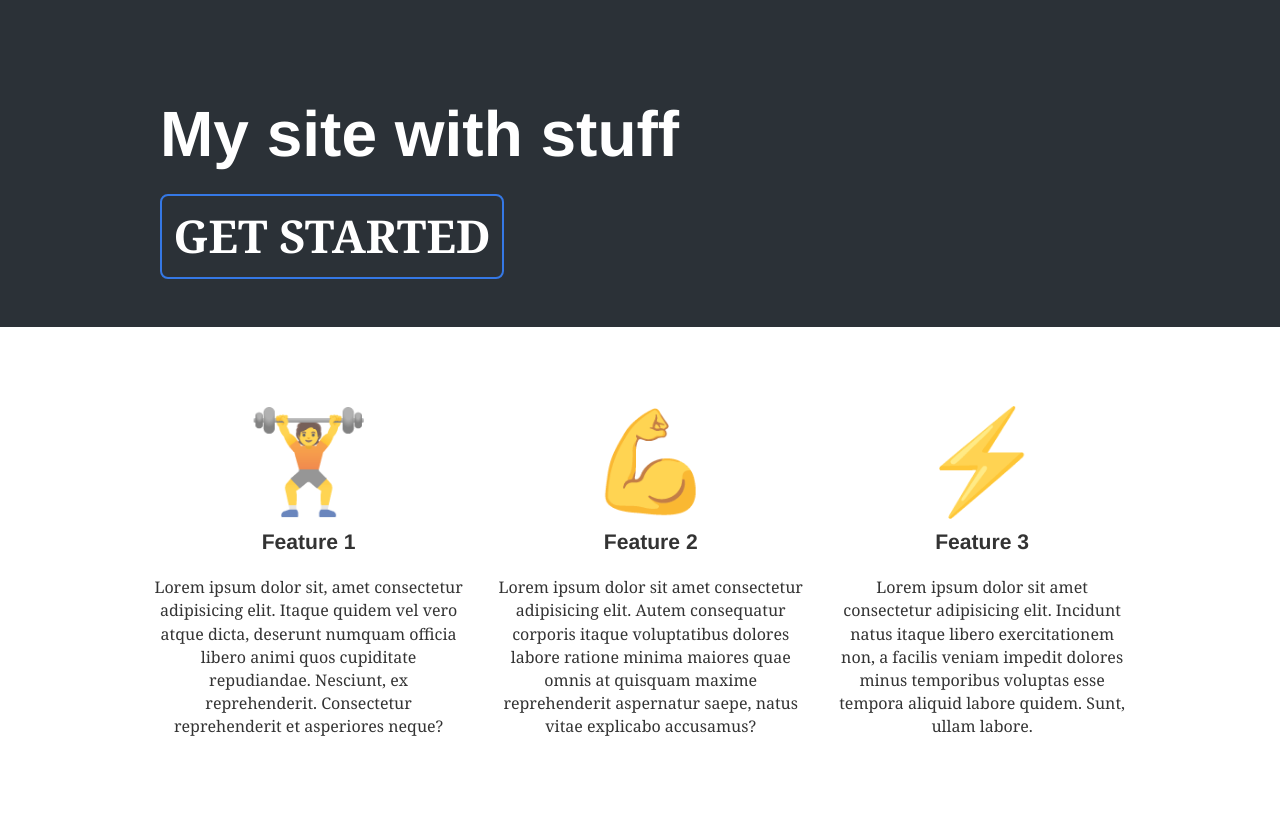
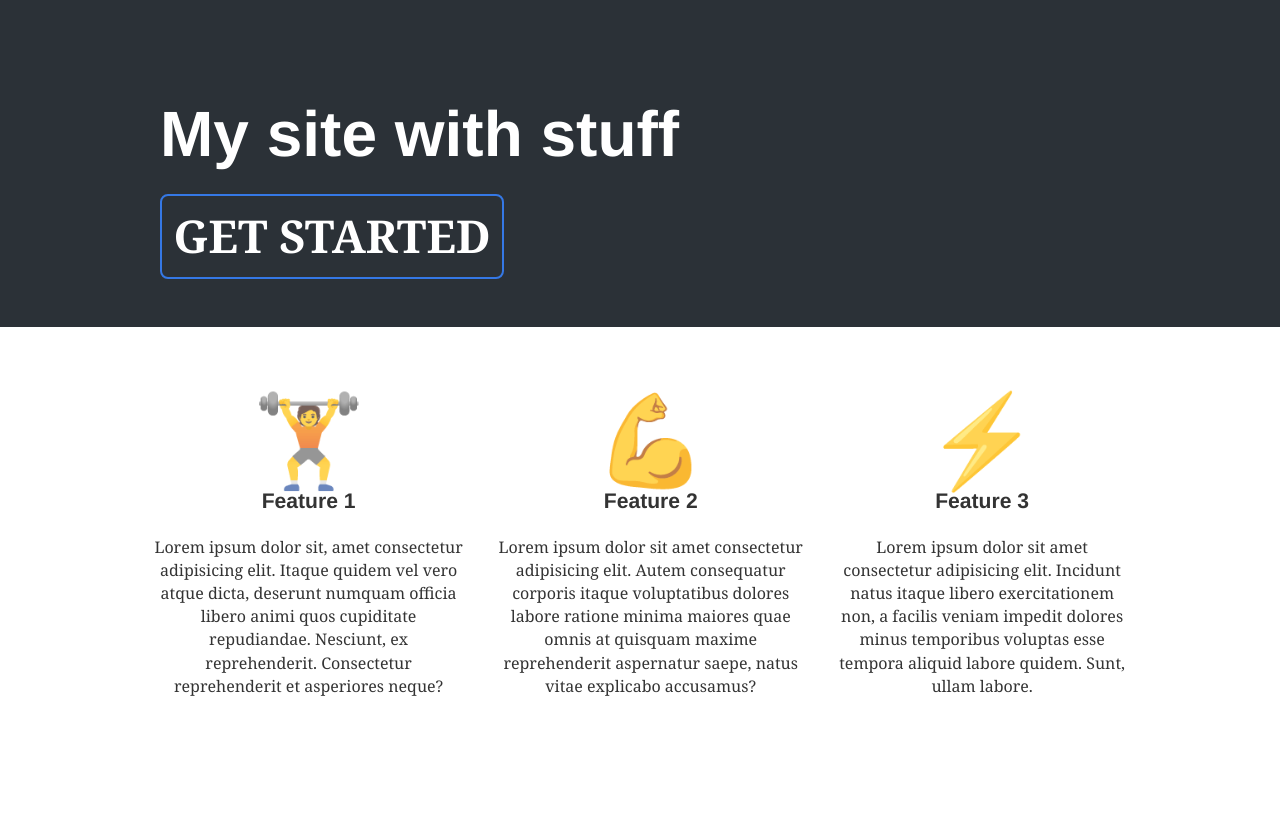
Before and after one commit to chadly/gatsby-starter, a Gatsby site: page / in a window 1280 px wide. Built offline with nearby package versions, Linux system fonts and the light colour scheme; Gatsby itself is replaced by a stand-in of ours.

Commit message:
Fix classes on homepage

```diff
--- a/src/pages/index.js
+++ b/src/pages/index.js
@@ -36,13 +36,7 @@ const Homepage = ({
 
 			<section className={classes.features}>
 				<div className={classes.featureItem}>
-					<span
-						alt="Ready for Translations"
-						className="featureImage"
-						style={{
-							fontSize: "100px"
-						}}
-					>
+					<span alt="Ready for Translations" className={classes.featureIcon}>
 						🏋️
 					</span>
 
@@ -55,13 +49,7 @@ const Homepage = ({
 					</p>
 				</div>
 				<div className={classes.featureItem}>
-					<span
-						alt="Ready for Translations"
-						className="featureImage"
-						style={{
-							fontSize: "100px"
-						}}
-					>
+					<span alt="Ready for Translations" className={classes.featureIcon}>
 						💪
 					</span>
 
@@ -74,13 +62,7 @@ const Homepage = ({
 					</p>
 				</div>
 				<div className={classes.featureItem}>
-					<span
-						alt="Ready for Translations"
-						className="featureImage"
-						style={{
-							fontSize: "100px"
-						}}
-					>
+					<span alt="Ready for Translations" className={classes.featureIcon}>
 						⚡️
 					</span>
 
@@ -144,6 +126,9 @@ const useStyles = createUseStyles({
 	featureItem: {
 		textAlign: "center",
 		padding: rhythm(0.5)
+	},
+	featureIcon: {
+		...scale(2.5)
 	}
 });
 
```
